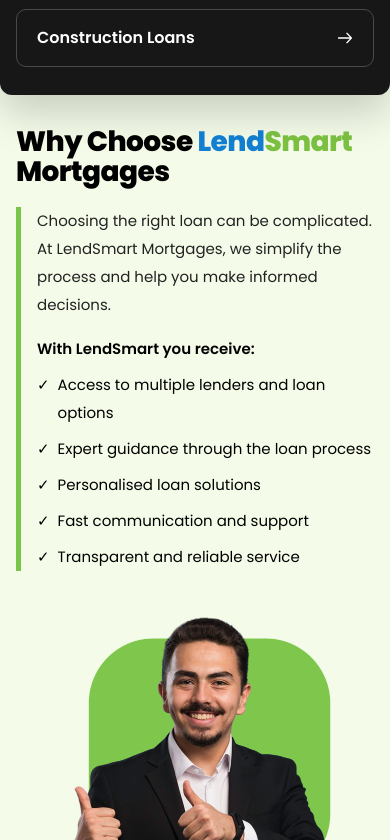
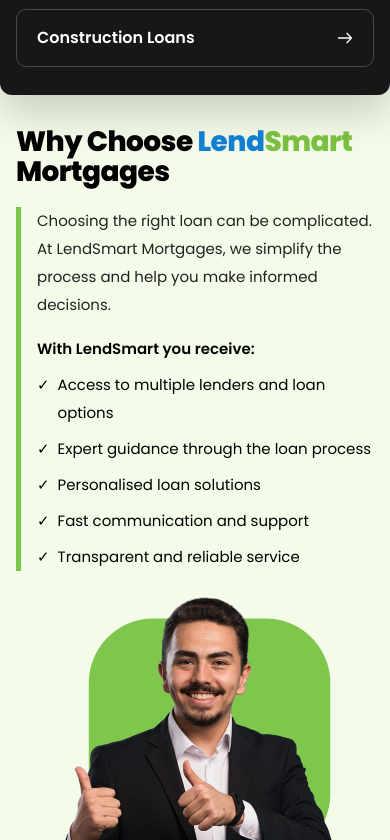
Before and after one commit to techbase2brand/lendsmart, a Next.js app: page / in a window 390 px wide. Shown: the part 3024-3864 px from the top of the page. Built offline with nearby package versions, Linux system fonts and the light colour scheme.

Commit message:
fix(image.upstash.next.conf)

```diff
--- a/app/pages-component/WhyChoose.tsx
+++ b/app/pages-component/WhyChoose.tsx
@@ -12,7 +12,7 @@
   return (
     <section className="relative top-[-48px] overflow-hidden bg-[#F4FBE9] pt-20 sm:top-[-80px] sm:pt-28 lg:top-[-80px] lg:pt-28 px-4 lg:px-10">
       <div className="max-w-[1440px] mx-auto">
-        <div className="grid grid-cols-1 items-end gap-10 md:gap-5 lg:grid-cols-[1.05fr_0.95fr] ">
+        <div className="grid grid-cols-1 items-end gap-5 md:gap-5 lg:grid-cols-[1.05fr_0.95fr] ">
           {/* Left content */}
           <div className="relative lg:pt-6 pb-0 md:pb-36">
             <div className=" ">
```
